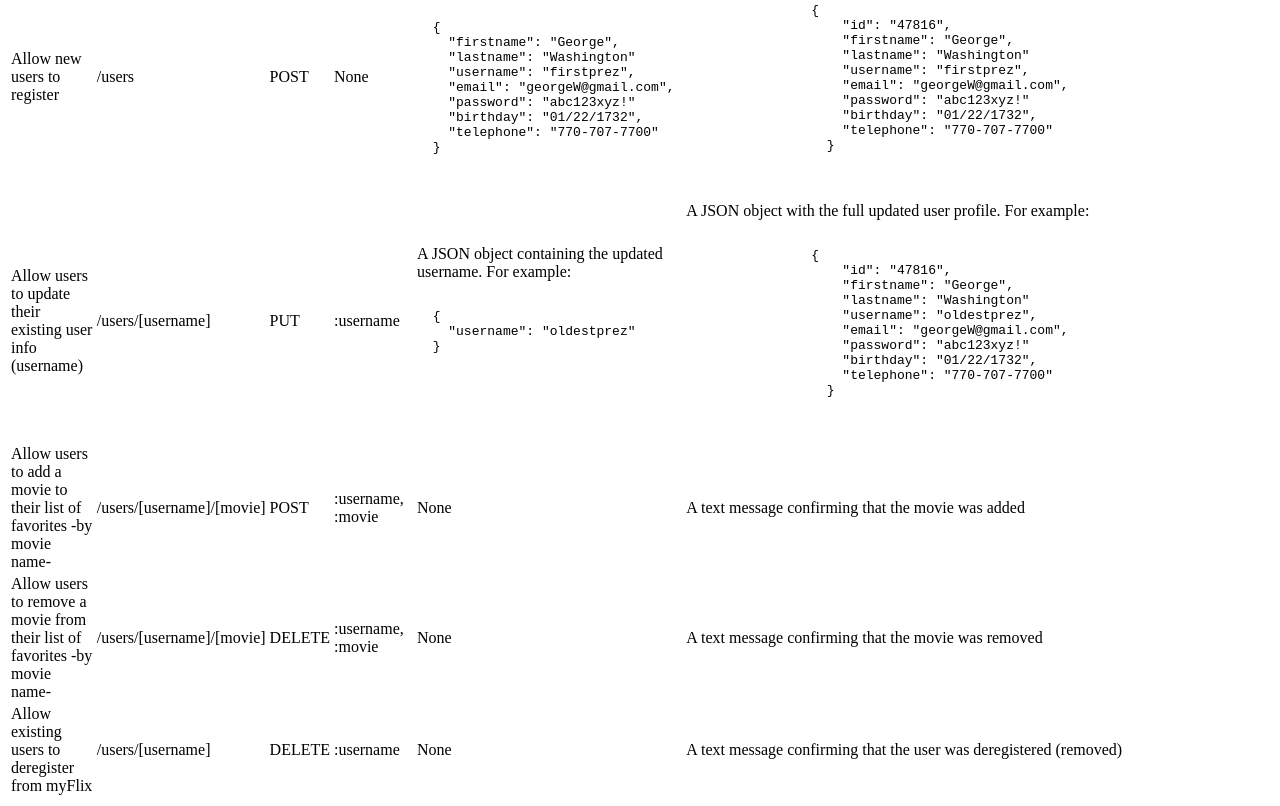
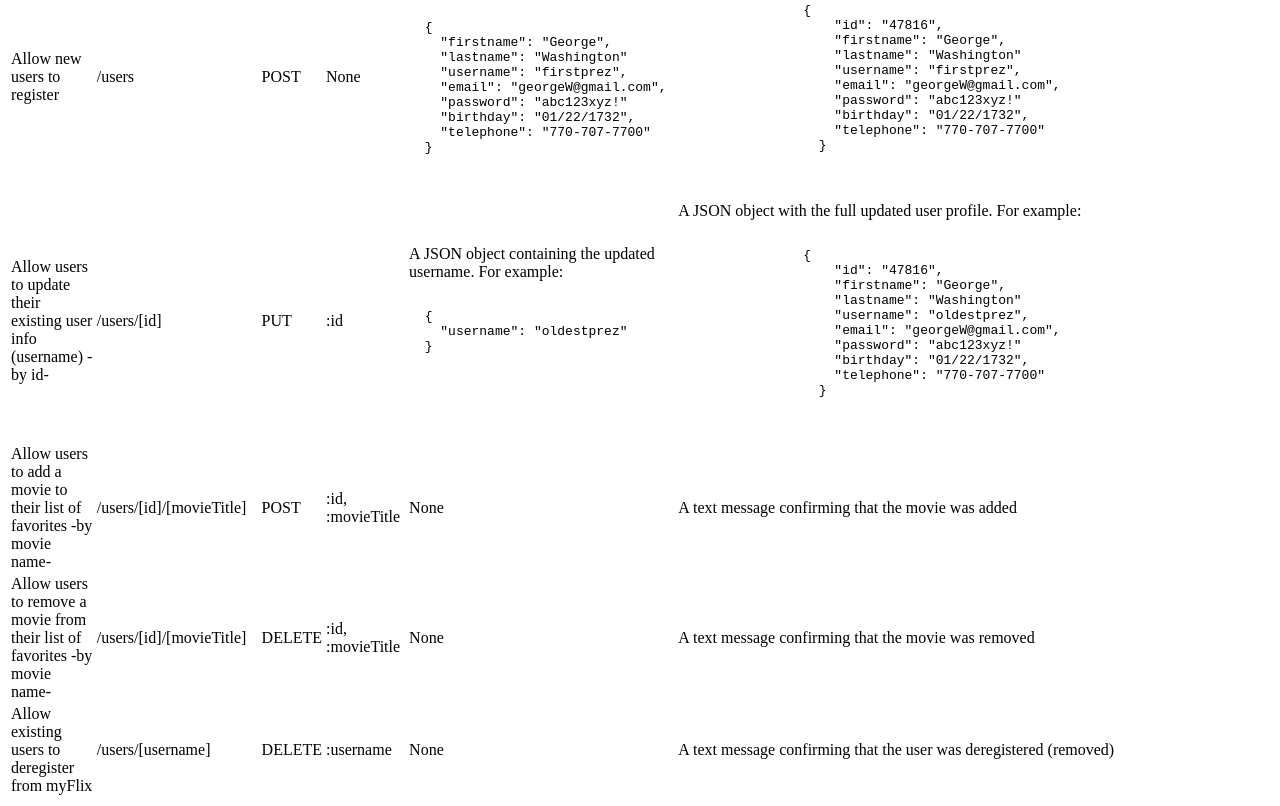
Before and after one commit to kdaysal/movie_api, a website: page public/documentation.html in a window 1280 px wide. Shown: the part 1045-1851 px from the top of the page. Drawn offline with Linux system fonts and the light colour scheme.

Commit message:
Updated endpoints / req parameters to more closely match the requirements
routing via [id] instead of [username]

```diff
--- a/public/documentation.html
+++ b/public/documentation.html
@@ -143,10 +143,10 @@
                 </td>
             </tr>
             <tr>
-                <td>Allow users to update their existing user info (username)</td>
-                <td>/users/[username]</td>
+                <td>Allow users to update their existing user info (username) -by id-</td>
+                <td>/users/[id]</td>
                 <td>PUT</td>
-                <td>:username</td>
+                <td>:id</td>
                 <td> A JSON object containing the updated username. For example:
                     <pre>
             <code>
@@ -175,17 +175,17 @@
             </tr>
             <tr>
                 <td>Allow users to add a movie to their list of favorites -by movie name-</td>
-                <td>/users/[username]/[movie]</td>
+                <td>/users/[id]/[movieTitle]</td>
                 <td>POST</td>
-                <td>:username, :movie</td>
+                <td>:id, :movieTitle</td>
                 <td>None</td>
                 <td>A text message confirming that the movie was added</td>
             </tr>
             <tr>
                 <td>Allow users to remove a movie from their list of favorites -by movie name-</td>
-                <td>/users/[username]/[movie]</td>
+                <td>/users/[id]/[movieTitle]</td>
                 <td>DELETE</td>
-                <td>:username, :movie</td>
+                <td>:id, :movieTitle</td>
                 <td>None</td>
                 <td>A text message confirming that the movie was removed</td>
             </tr>
```
